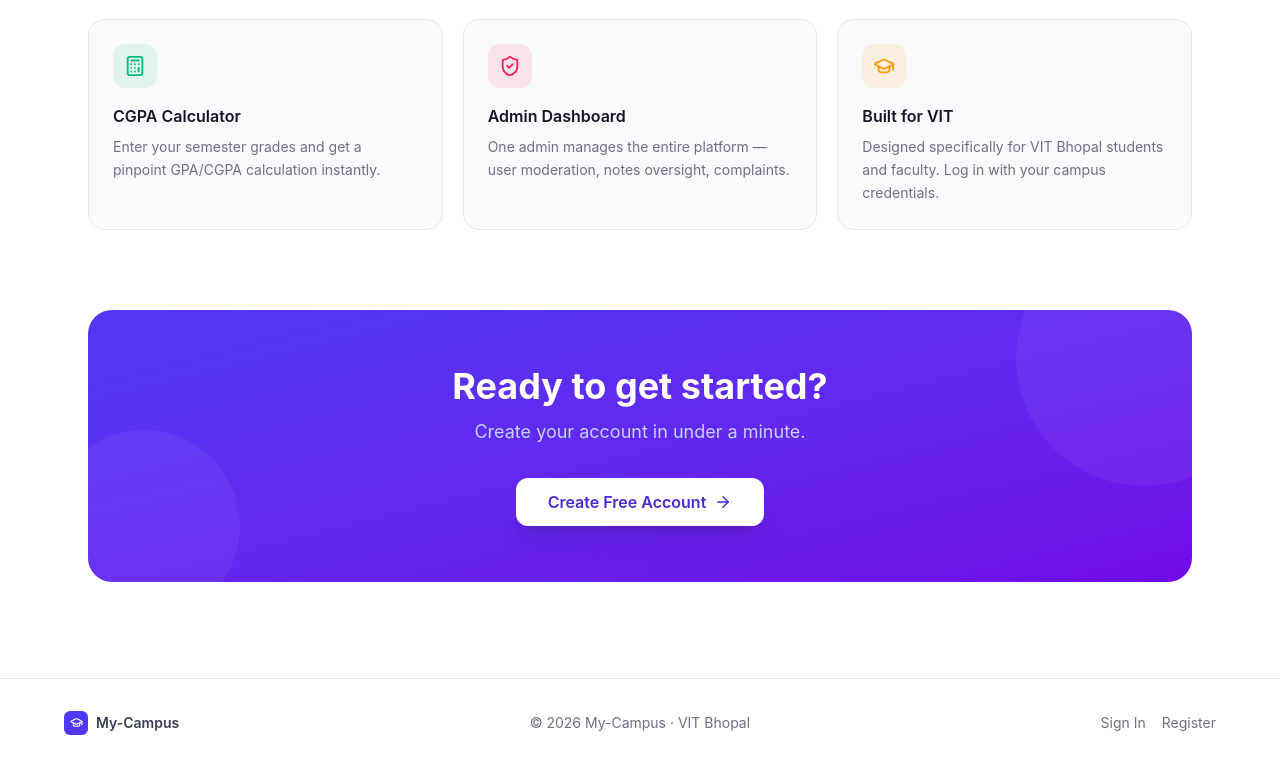
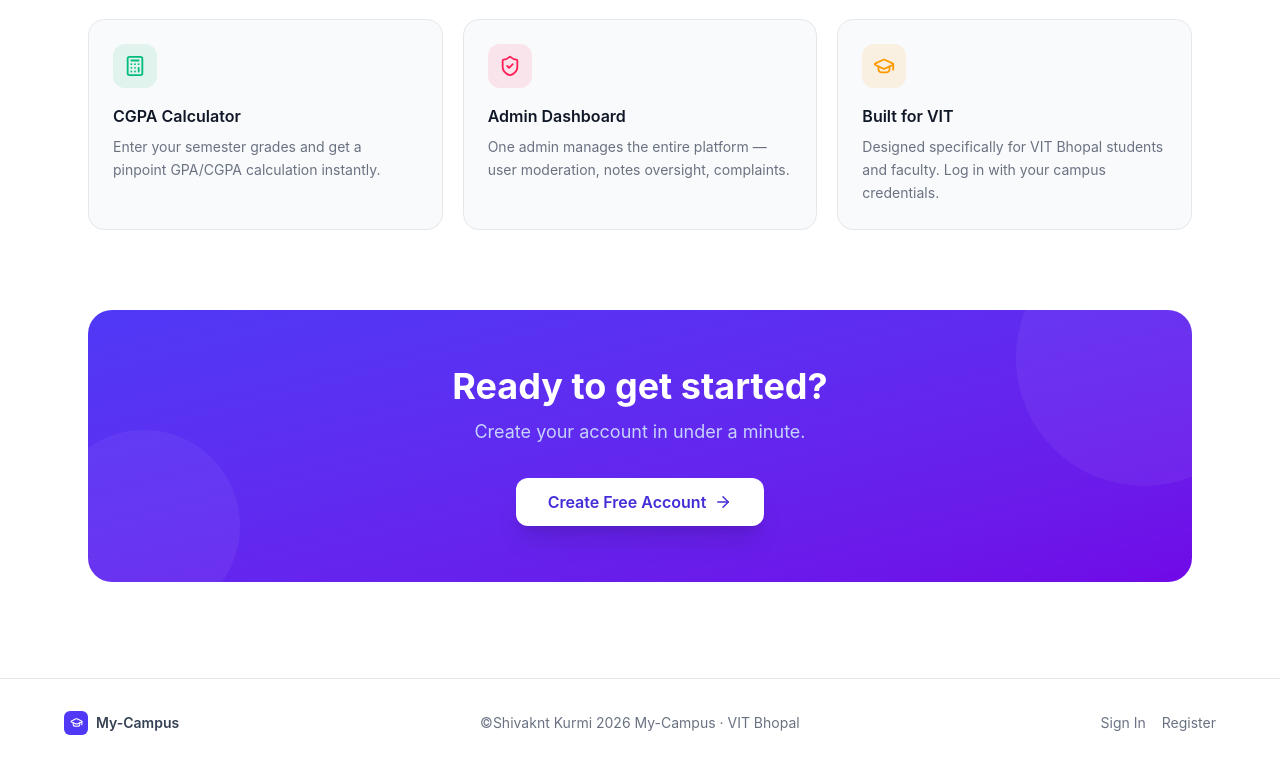
Before and after one commit to shivakantkurmi/My-Campus, a React app in the folder Frontend/: page / in a window 1280 px wide. Shown: the part 1150-1917 px from the top of the page. Built offline with nearby package versions, Linux system fonts and the light colour scheme; no server answers; the HTML template or start-up script is replaced by a standard one.

Commit message:
signature added

```diff
--- a/Frontend/src/pages/landing/Landing.jsx
+++ b/Frontend/src/pages/landing/Landing.jsx
@@ -213,7 +213,7 @@
             </div>
             <span className="font-semibold text-gray-700 dark:text-gray-300">My-Campus</span>
           </div>
-          <p>© 2026 My-Campus · VIT Bhopal</p>
+          <p>©Shivaknt Kurmi  2026 My-Campus · VIT Bhopal</p>
           <div className="flex gap-4">
             <Link to="/login" className="hover:text-indigo-600 dark:hover:text-indigo-400 transition-colors">Sign In</Link>
             <Link to="/register" className="hover:text-indigo-600 dark:hover:text-indigo-400 transition-colors">Register</Link>
```
